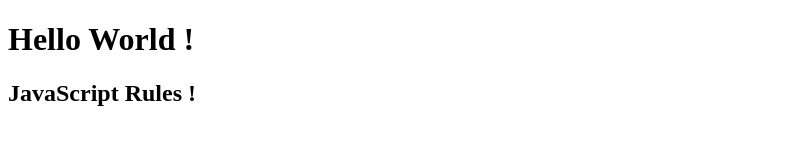
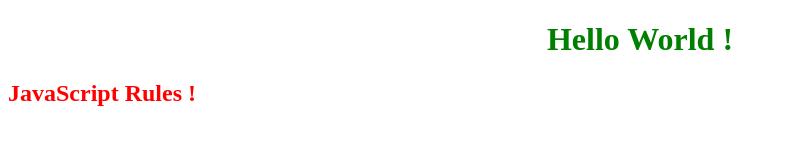
Before and after one commit to Xx-AmrHossam-xX/Xx-AmrHossam-xX.github.io, a plain HTML site: page index.html in a window 1280 px wide. Shown: the whole page, without its empty margins (0-786 px from the left). Drawn offline with Linux system fonts and the light colour scheme.

Commit message:
added styles

```diff
--- /dev/null
+++ b/index.css
@@ -0,0 +1,7 @@
+h1 {
+  color: green;
+  text-align: center;
+}
+h2 {
+  color: red;
+}
--- a/index.html
+++ b/index.html
@@ -1,4 +1,5 @@
 <!DOCTYPE html>
+<link href="index.css" rel="stylesheet">
 <html>
 
 <body onload="xyz()">
```
